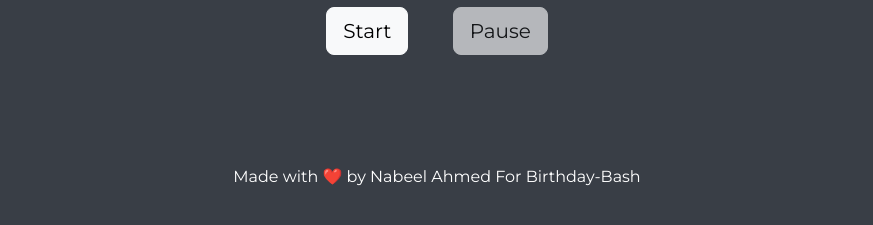
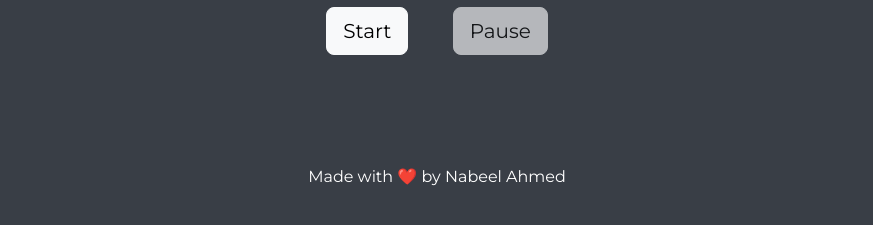
Before and after one commit to nabeelahmedjh/birthday-stop-watch, a plain HTML site: page index.html in a window 1280 px wide. Shown: the part 513-738 px from the top of the page, without its empty margins (203-1076 px from the left). Drawn offline with nearby package versions, Linux system fonts and the light colour scheme; a web font is replaced by a local one.

Commit message:
Removed <

```diff
--- a/index.html
+++ b/index.html
@@ -61,7 +61,7 @@
 
     <footer id="footer">
         <div class="container">
-            <p>Made with ❤️ by Nabeel Ahmed For Birthday-Bash</p>
+            <p>Made with ❤️ by Nabeel Ahmed</p>
         </div>
 
     </footer>
```
